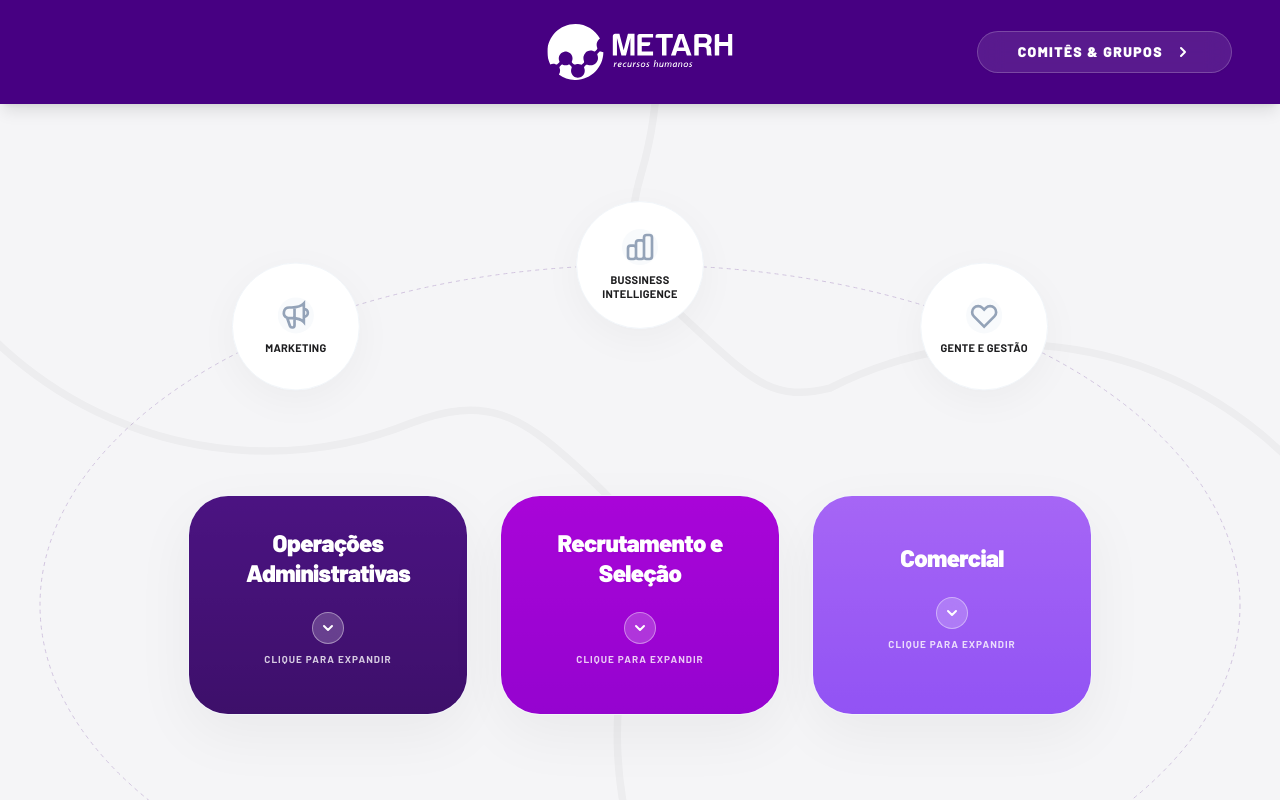
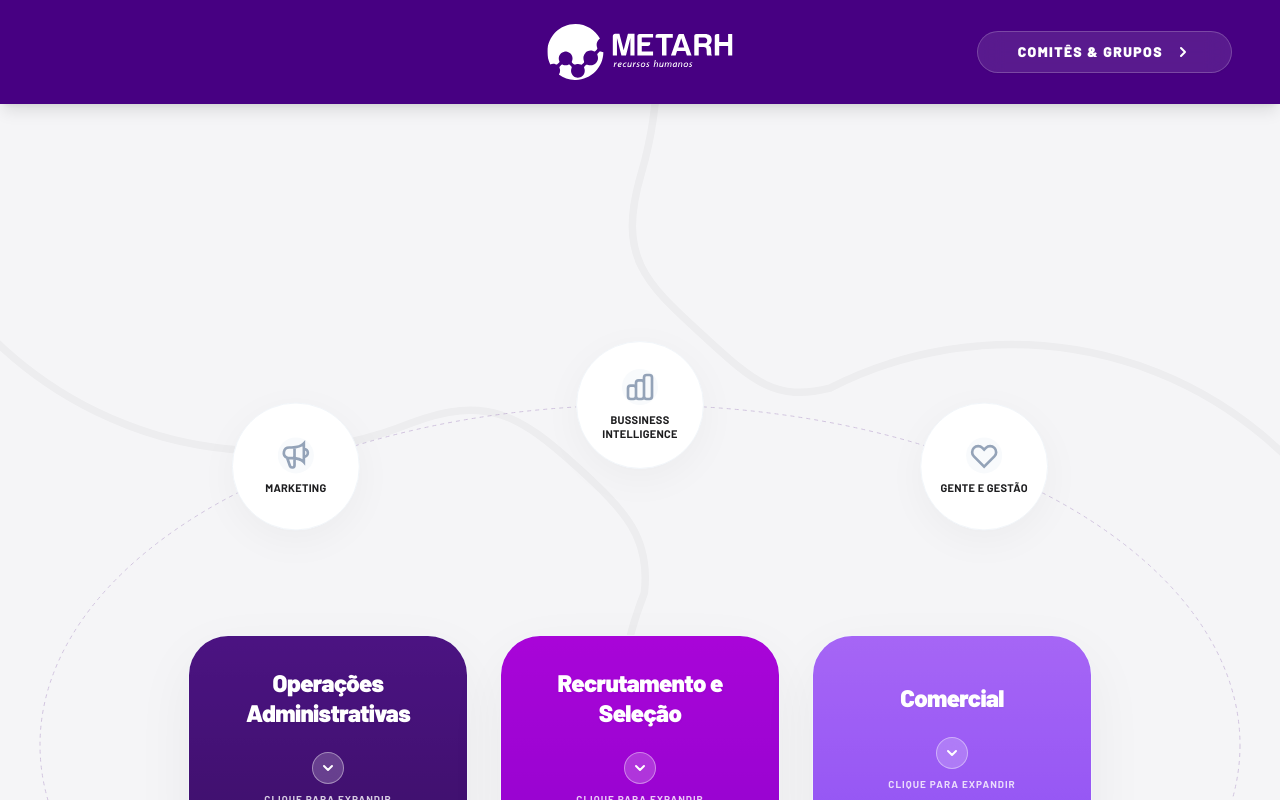
Before and after one commit to rodrigodebemaquino/metarh-organograma, a React (Vite) app: page / in a window 1280 px wide. Shown: the top 800 px of the page. Built offline with nearby package versions, Linux system fonts and the light colour scheme.

Commit message:
mudança de layout para órbita

```diff
--- a/App.tsx
+++ b/App.tsx
@@ -120,8 +120,8 @@ const App: React.FC = () => {
         </div>
       </header>
 
-      {/* Main Content Area - pt-[180px] to increase space from the menu */}
-      <main className={`flex-1 w-full max-w-7xl flex flex-col items-center pt-[180px] pb-12 px-6 md:px-12 relative transition-all duration-500 ${activeStrategicPopupId ? 'z-[60]' : 'z-10'}`}>
+      {/* Main Content Area - pt-[320px] to increase space from the menu and avoid top popup clipping */}
+      <main className={`flex-1 w-full max-w-7xl flex flex-col items-center pt-[320px] pb-12 px-6 md:px-12 relative transition-all duration-500 ${activeStrategicPopupId || expandedMacroId ? 'z-[60]' : 'z-10'}`}>
 
         {!showCommittees ? (
           <>
```
